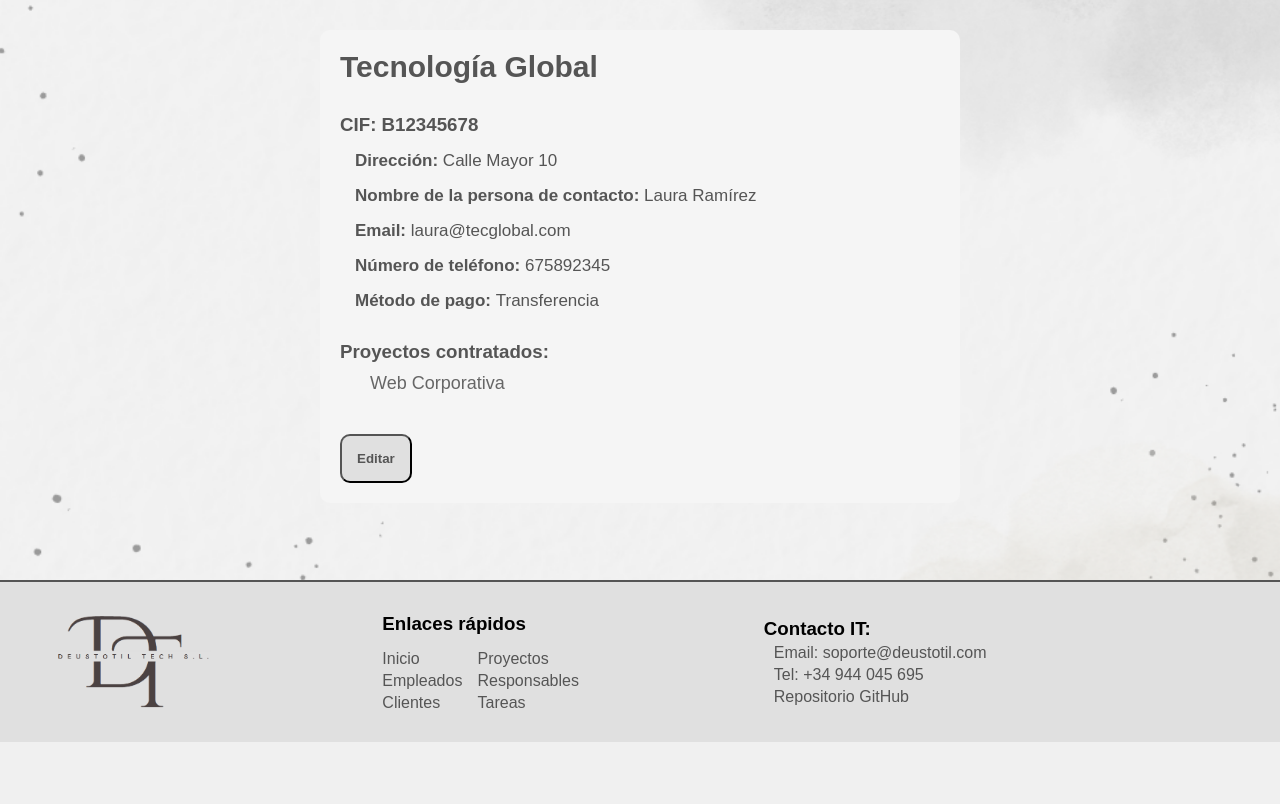
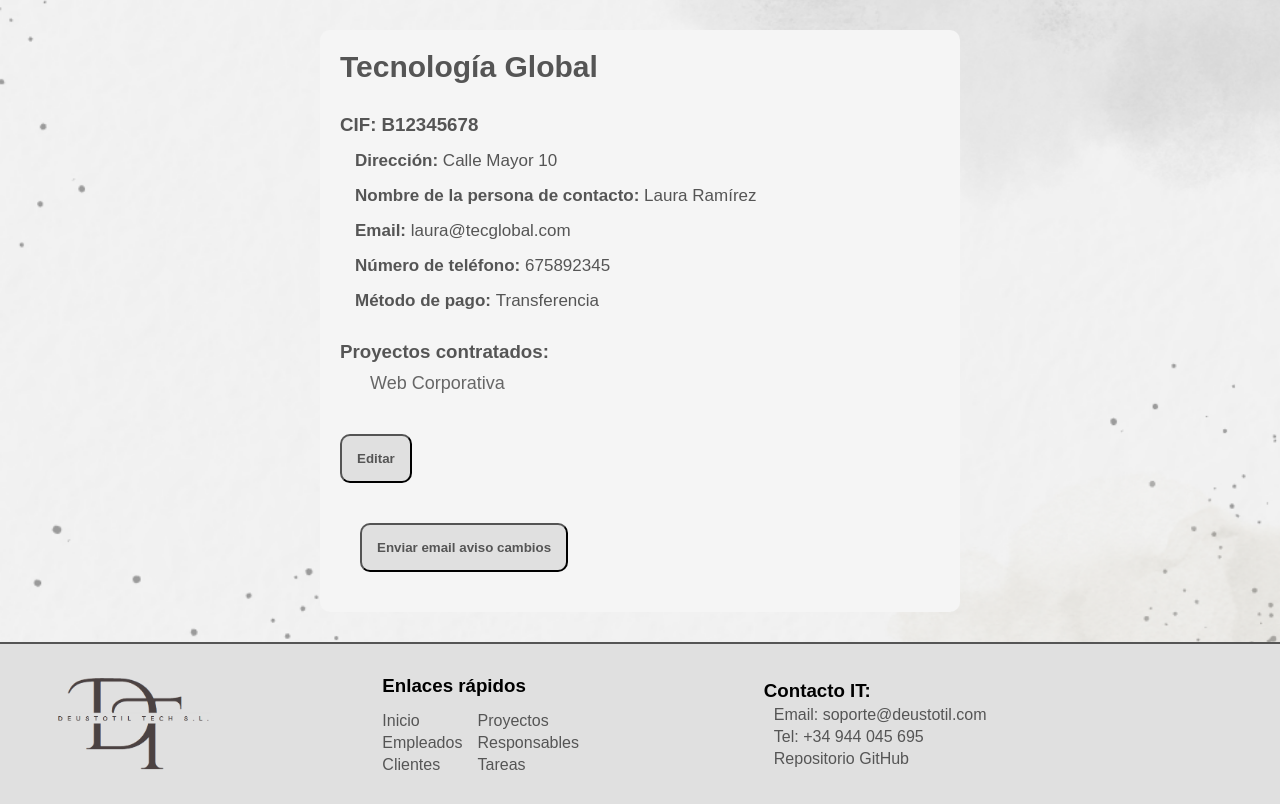
Before and after one commit to alaiayeregui/IW-grupo2, a Django app: page /deustotil/1/detalles_cliente in a window 1280 px wide. Shown: the part 124-928 px from the top of the page. Before the commit the page ends 866 px from the top, so only its background shows below. Run offline with Django 5.2, Linux system fonts and the light colour scheme; data comes from the database, SQL or seed files in the repository.

Commit message:
Enviar emails: aviso desde clientes a consola

```diff
--- a/deustotil/appdeustotil/templates/appdeustotil/cliente_detail.html
+++ b/deustotil/appdeustotil/templates/appdeustotil/cliente_detail.html
@@ -21,5 +21,10 @@
     </ul>
 
     <button><a href="{% url 'modificar_cliente' cliente.id %}">Editar</a></button>
+    <form method="post" action="{% url 'email_cliente' cliente.id %}">
+        {% csrf_token %}
+        <button type="submit">Enviar email aviso cambios</button>
+    </form>
+
 </section>
 {% endblock %}
--- a/deustotil/appdeustotil/urls.py
+++ b/deustotil/appdeustotil/urls.py
@@ -13,6 +13,7 @@ urlpatterns = [
     path('<int:pk>/detalles_proyecto', views.ProyectoDetailView.as_view(), name='detalles_proyecto'),
     path('<int:pk>/modificar_cliente', views.ClienteUpdateView.as_view(), name='modificar_cliente'),
     path('crear_cliente', views.ClienteCreateView.as_view(), name='crear_cliente' ),
+    path('<int:pk>/email_cliente', views.ClienteEnviarEmailView.as_view(), name = 'email_cliente'),
     path('proyectos', views.ProyectoListView.as_view(), name='proyectos'),
     path('<int:pk>/detalles_proyecto', views.ProyectoDetailView.as_view(), name='detalles_proyecto'),
     path('<int:pk>/delete_proyecto', views.ProyectoDeleteView.as_view(), name='delete_proyecto'),
--- a/deustotil/appdeustotil/views.py
+++ b/deustotil/appdeustotil/views.py
@@ -1,8 +1,10 @@
-from django.shortcuts import redirect, render
+from django.shortcuts import redirect, render, get_object_or_404
 
 from django.http import HttpResponse
 from django.urls import reverse_lazy
 from django.views import View
+from django.core.mail import send_mail
+from django.conf import settings
 from .models import Cliente, Empleado, Tarea, Proyecto, Responsable
 from django.views.generic import DetailView, ListView, CreateView, DeleteView, UpdateView
 from .forms import EmpleadoForm, ClienteForm, ProyectoForm, ResponsableForm, TareaForm, TareaNotasForm
@@ -59,6 +61,21 @@ class ClienteUpdateView(UpdateView):
     form_class = ClienteForm
     template_name = 'cliente_form.html'
     success_url = reverse_lazy('clientes')
+
+#enviar emails a clientes
+class ClienteEnviarEmailView(View):
+    def post(self, request, pk):
+        cliente = get_object_or_404(Cliente, pk=pk)
+
+        # Enviar el correo
+        send_mail(
+            'Datos del cliente actualizados',
+            f'Los datos del cliente {cliente.nombre} han sido modificados.',
+            settings.DEFAULT_FROM_EMAIL,
+            [cliente.email_contacto],
+        )
+        return redirect('detalles_cliente', pk=pk)
+
 
 #detalles de un proyecto
 class ProyectoDetailView(DetailView):
--- a/deustotil/deustotil/settings.py
+++ b/deustotil/deustotil/settings.py
@@ -122,3 +122,6 @@ STATIC_URL = '/static/'
 # https://docs.djangoproject.com/en/5.2/ref/settings/#default-auto-field
 
 DEFAULT_AUTO_FIELD = 'django.db.models.BigAutoField'
+
+#Funcionalidad para envio de correos desde la app -> mostrar lo enviado en el terminal
+EMAIL_BACKEND = 'django.core.mail.backends.console.EmailBackend'
```
Also changed, not shown: deustotil/appdeustotil/templates/cliente_email_form.html (added, +15 -0 lines).
